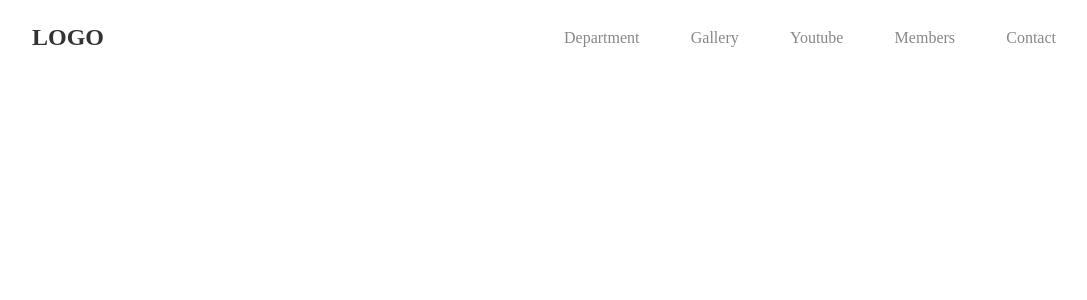
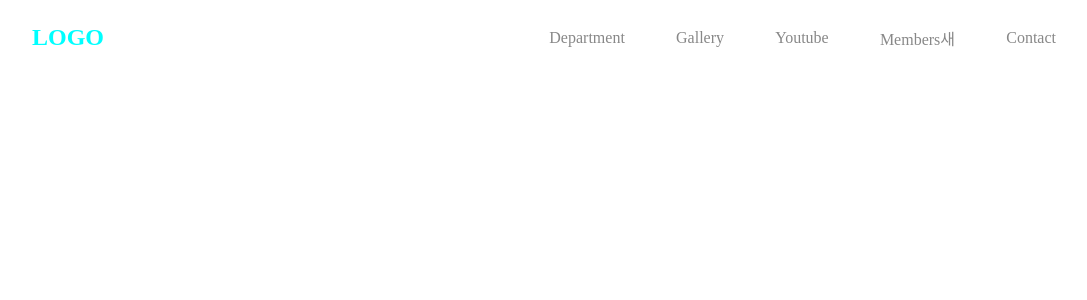
Before and after one commit to index00913/react_portpolio, a React (Create React App) app: page /#/ in a window 1280 px wide. Shown: the top 300 px of the page, without its empty margins (96-1183 px from the left). Built offline with nearby package versions, Linux system fonts and the light colour scheme.

Commit message:
메인, 서브에 따라서 해더 클래서명 분기 처리후 스타일 변경

```diff
--- a/src/App.js
+++ b/src/App.js
@@ -1,5 +1,5 @@
 import './styles/Global.scss';
-import { Route } from 'react-router-dom';
+import { Route, Switch } from 'react-router-dom';
 import Header from './components/common/header/Header';
 import Department from './components/sub/department/Department';
 import Youtube from './components/sub/youtube/Youtube';
@@ -10,7 +10,17 @@ import Gallery from './components/sub/gallery/Gallery';
 function App() {
 	return (
 		<>
-			<Header />
+			{/* Switch안쪽에서 중첩되는 조건 라우트의 컴포넌트가 있을때 위쪽의 조건의 컴포넌트만 호출하고 나머지 무시 */}
+			<Switch>
+				<Route exact path='/'>
+					{/* 메인페이지 전용 헤더 */}
+					<Header isMain={true} />
+				</Route>
+				<Route path='/'>
+					{/* 서브페이지 전용 헤더 */}
+					<Header isMain={false} />
+				</Route>
+			</Switch>
 			<Route path='/department' component={Department} />
 			<Route path='/youtube' component={Youtube} />
 			<Route path='/members' component={Members} />
--- a/src/components/common/header/Header.jsx
+++ b/src/components/common/header/Header.jsx
@@ -2,9 +2,9 @@ import styles from './Header.module.scss';
 import clsx from 'clsx';
 import { Link, NavLink } from 'react-router-dom';
 
-export default function Header() {
+export default function Header({ isMain }) {
 	return (
-		<header className={clsx(styles.header, 'on')}>
+		<header className={clsx(styles.header, isMain ? styles.main : styles.sub)}>
 			<h1>
 				<Link to='/'>LOGO</Link>
 			</h1>
@@ -27,7 +27,7 @@ export default function Header() {
 				</li>
 				<li>
 					<NavLink to='/members' activeClassName={styles.active}>
-						Members
+						Members새
 					</NavLink>
 				</li>
 				<li>
--- a/src/components/common/header/Header.module.scss
+++ b/src/components/common/header/Header.module.scss
@@ -1,3 +1,5 @@
+@import '/src/styles/variable.scss';
+
 .header {
 	width: 100%;
 	padding: 3vh 10vw;
@@ -23,3 +25,23 @@
 		}
 	}
 }
+
+.header.main {
+	h1 {
+		color: aqua;
+	}
+}
+
+.header.sub {
+	h1 {
+		color: hotpink;
+	}
+}
+
+@media screen and (max-width: $tablet) {
+	.header {
+		ul {
+			display: none;
+		}
+	}
+}
--- a/src/components/common/layout/Layout.jsx
+++ b/src/components/common/layout/Layout.jsx
@@ -1,9 +1,9 @@
 import styles from './Layout.module.scss';
 import clsx from 'clsx';
 
-export default function Layout({ title, children }) {
+export default function Layout({ title, children, styleName }) {
 	return (
-		<section className={clsx(styles.layout)}>
+		<section className={clsx(styles.layout, styleName)}>
 			<figure></figure>
 
 			<div className={clsx(styles.content)}>
--- a/src/components/sub/contact/Contact.jsx
+++ b/src/components/sub/contact/Contact.jsx
@@ -1,10 +1,10 @@
 import Layout from '../../common/layout/Layout';
-//import styles from './Department.module.scss';
-//import clsx from 'clsx';
+import styles from './Contact.module.scss';
+import clsx from 'clsx';
 
 export default function Contact() {
 	return (
-		<Layout title={'Contact'}>
+		<Layout title={'Contact'} styleName={styles.contact}>
 			<p>컨텍트 페이지입니다.</p>
 		</Layout>
 	);
--- a/src/components/sub/contact/Contact.module.scss
+++ b/src/components/sub/contact/Contact.module.scss
@@ -0,0 +1,5 @@
+.contact {
+	figure {
+		background: orange;
+	}
+}
--- /dev/null
+++ b/src/styles/Variable.scss
@@ -0,0 +1,2 @@
+$tablet: 999px;
+$mobile: 539px;
```
